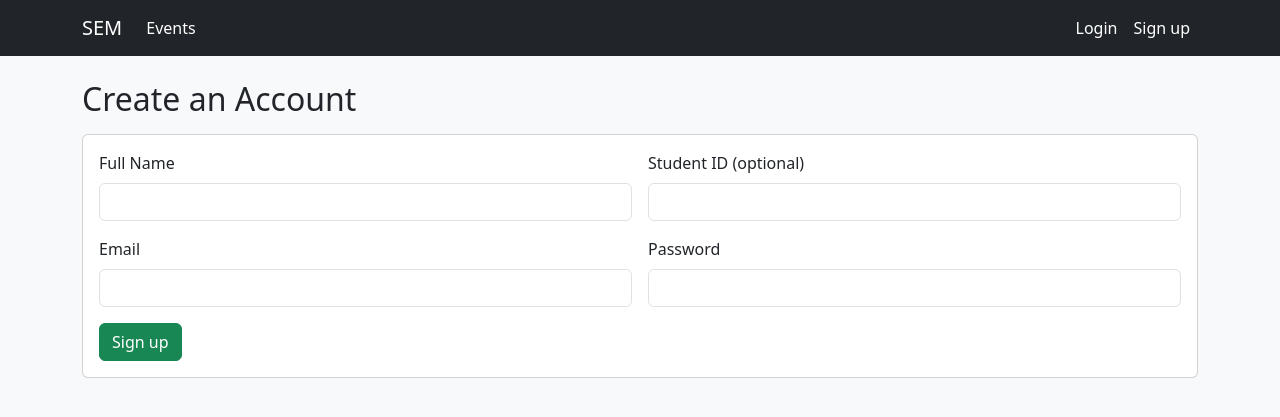
After one commit to Dinath2002/student-event-management, a PHP site: page /register.php in a window 1280 px wide. The commit adds this page. Shown: the top 417 px of the page. Run offline with PHP 8.4, Linux system fonts and the light colour scheme.

Commit message:
Add missing login and register files

```diff
--- a/project/includes/header.php
+++ b/project/includes/header.php
@@ -1,3 +1,4 @@
+<?php if (session_status() === PHP_SESSION_NONE) { session_start(); } ?>
 <!DOCTYPE html>
 <html>
 <head>
@@ -9,8 +10,28 @@
 <nav class="navbar navbar-expand-lg navbar-dark bg-dark">
   <div class="container">
     <a href="/" class="navbar-brand">SEM</a>
-    <a href="/events.php" class="nav-link text-white">Events</a>
-    <a href="/login.php" class="nav-link text-white">Login</a>
+    <div class="navbar-nav">
+      <a href="/events.php" class="nav-link text-white">Events</a>
+    </div>
+    <div class="ms-auto navbar-nav">
+      <?php if (empty($_SESSION['user'])): ?>
+        <a href="/login.php" class="nav-link text-white">Login</a>
+        <a href="/register.php" class="nav-link text-white">Sign up</a>
+      <?php else: ?>
+        <span class="nav-link text-white">Hi, <?php echo htmlspecialchars($_SESSION['user']['name']); ?></span>
+        <a href="/logout.php" class="nav-link text-white">Logout</a>
+      <?php endif; ?>
+    </div>
   </div>
 </nav>
 <div class="container py-4">
+  <?php if (!empty($_SESSION['flash'])): ?>
+    <?php foreach ($_SESSION['flash'] as $type => $msgs): ?>
+      <?php foreach ($msgs as $m): ?>
+        <div class="alert alert-<?php echo $type; ?> alert-dismissible fade show" role="alert">
+          <?php echo htmlspecialchars($m); ?>
+          <button type="button" class="btn-close" data-bs-dismiss="alert"></button>
+        </div>
+      <?php endforeach; ?>
+    <?php endforeach; $_SESSION['flash'] = []; ?>
+  <?php endif; ?>
--- /dev/null
+++ b/project/public/logout.php
@@ -0,0 +1,5 @@
+<?php
+if (session_status() === PHP_SESSION_NONE) { session_start(); }
+session_unset();
+session_destroy();
+header('Location: /');
--- /dev/null
+++ b/project/public/register.php
@@ -0,0 +1,32 @@
+<?php include __DIR__ . '/../includes/header.php'; ?>
+<h2 class="mb-3">Create an Account</h2>
+<form class="card p-3" method="post" action="/controllers/handle_register.php" onsubmit="return validateSignup(this)">
+  <div class="row g-3">
+    <div class="col-md-6">
+      <label class="form-label">Full Name</label>
+      <input type="text" class="form-control" name="name" required>
+    </div>
+    <div class="col-md-6">
+      <label class="form-label">Student ID (optional)</label>
+      <input type="text" class="form-control" name="student_id">
+    </div>
+    <div class="col-md-6">
+      <label class="form-label">Email</label>
+      <input type="email" class="form-control" name="email" required>
+    </div>
+    <div class="col-md-6">
+      <label class="form-label">Password</label>
+      <input type="password" class="form-control" name="password" minlength="6" required>
+    </div>
+  </div>
+  <div class="mt-3">
+    <button class="btn btn-success" type="submit">Sign up</button>
+  </div>
+</form>
+<script>
+function validateSignup(f){
+  if (f.password.value.length < 6) { alert('Password must be at least 6 characters.'); return false; }
+  return true;
+}
+</script>
+<?php include __DIR__ . '/../includes/footer.php'; ?>
```
Also changed, not shown: project/config/auth.php (added, +15 -0 lines), project/controllers/handle_login.php (added, +31 -0 lines), project/controllers/handle_register.php (added, +34 -0 lines), project/public/login.php (added, +20 -0 lines).
